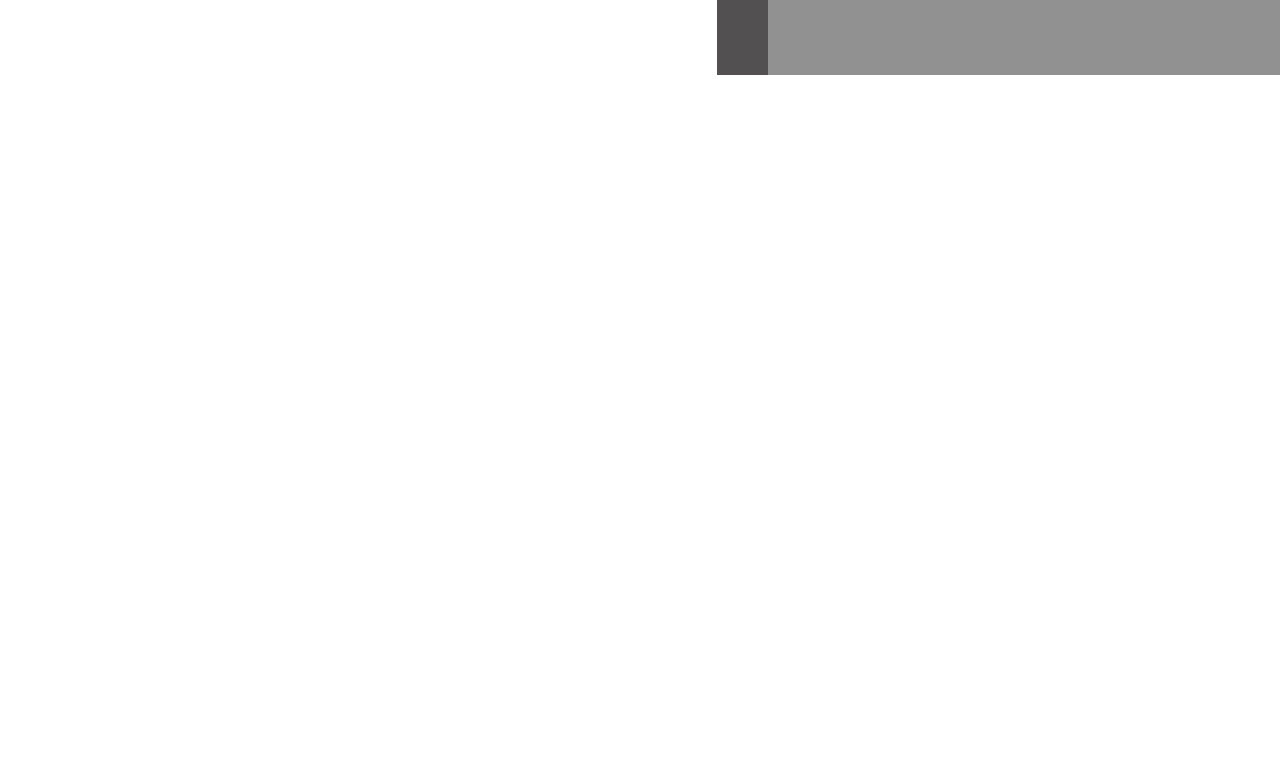
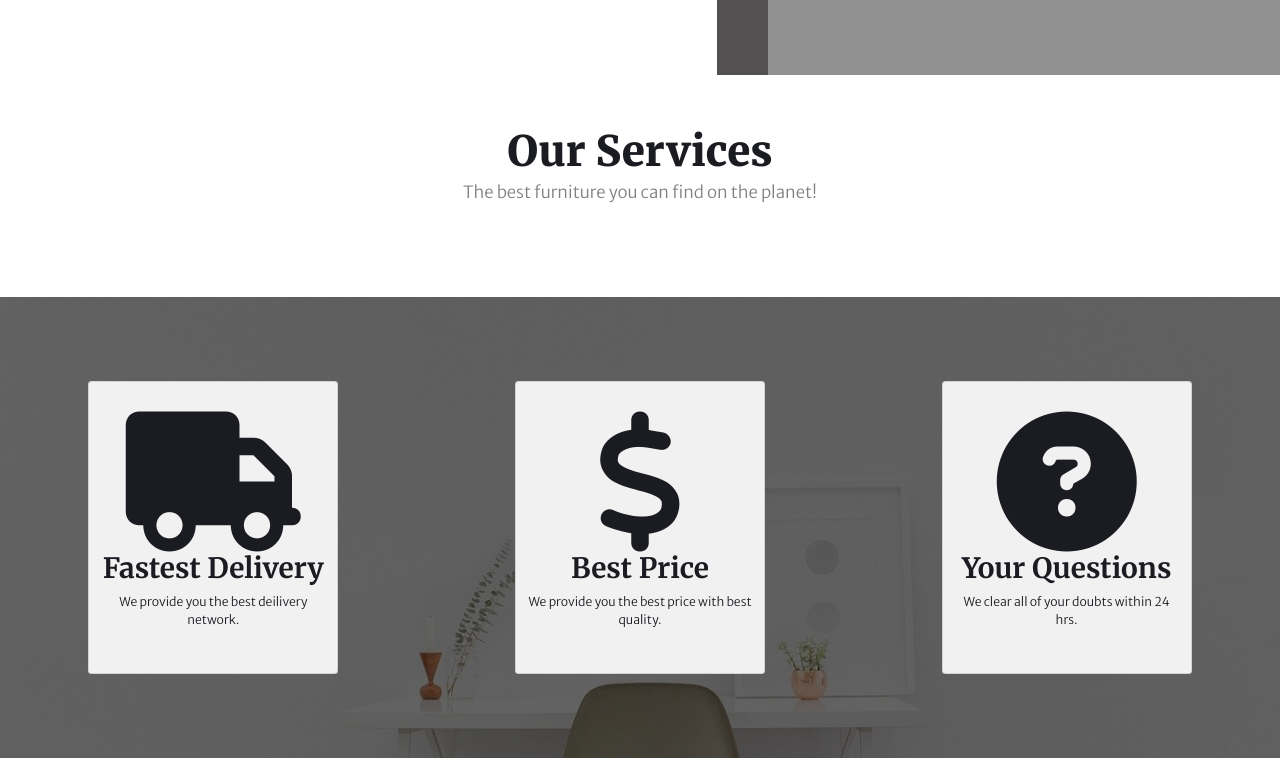
Before and after one commit to Nikzero6/WeboCode-Nikzero, a plain HTML site: page index.html in a window 1280 px wide. Shown: the part 583-1341 px from the top of the page. Before the commit the page ends 800 px from the top, so only its background shows below. Drawn offline with nearby package versions, Linux system fonts and the light colour scheme.

Commit message:
Complete service section

```diff
--- a/index.html
+++ b/index.html
@@ -25,7 +25,7 @@
 
 <body>
 
-  <section class="header">
+  <section id="header">
 
     <div class="backgroundHero"></div>
     <div class="backgroundHeroDark"></div>
@@ -65,7 +65,7 @@
       <div class="container">
           <div class="row hero">
               <div class="col-md-5 textHero">
-                  <h1>Designs for your <span class="brand-shade">Kom</span>fort</h1>
+                  <h1>Designs for your <span class="brand-shade">Kom</span>fort.</h1>
                   <p>Lorem ipsum dolor sit amet, consectetur adipiscing <br>
                       elit ut aliquam, purus sit amet luctus venenatis, <br>
                       lectus magna fringilla urna, porttitor rhoncus dolor <br>
@@ -80,6 +80,31 @@
   </section>
   <!-- End Hero Section -->
 
+  <!-- Services section -->
+  <section id="service">
+    <div class="main_content">
+			<h1>Our Services</h1>
+			<p>The best furniture you can find on the planet!</p>
+		</div>
+		<div class="cards">
+			<div class="card">
+				<i class="fa fa-truck" aria-hidden="true"></i>
+				<h2>Fastest Delivery</h2>
+				<p>We provide you the best deilivery network.</p>
+			</div>
+			<div class="card">
+				<i class="fa fa-usd" aria-hidden="true"></i>
+				<h2>Best Price</h2>
+				<p>We provide you the best price with best quality.</p>
+			</div>
+			<div class="card">
+				<i class="fa fa-question-circle" aria-hidden="true"></i>
+				<h2>Your Questions</h2>
+				<p>We clear all of your doubts within 24 hrs.</p>
+			</div>
+  </section>
+  <!-- End of services section -->
+
 </body>
 
 </html>
--- a/styles.css
+++ b/styles.css
@@ -10,6 +10,7 @@
 
     /* fonts */
     --mainFont: 'Merriweather Sans', sans-serif;
+    --boldFont: 'Merriweather', serif;
     --mainSize: 0.875rem;
     --fonts_hero: 3rem;
     --navSize: 1rem;
@@ -29,6 +30,10 @@ html, body {
   font-size: var(--mainSize);
 }
 
+h2 {
+  font-family: var(--boldFont);
+  font-weight: 700;
+}
 /* selectors */
 .brand-shade {
   color: #fff;
@@ -102,6 +107,7 @@ nav{
 }
 .textHero h1{
     font-size: var(--fonts_hero);
+    font-family: var(--boldFont);
     line-height: 4rem;
     font-weight: 900;
     color: var(--font_primary);
@@ -109,6 +115,63 @@ nav{
 
 .textHero p{
     color: var(--font_primary);
-    font-size: var(--fonts_default);
+    font-size: var(--mainSize);
     line-height: 1.5rem;
 }
+
+/*services section*/
+#service{
+  margin-top: 10rem;
+  width: 100%;
+	background-color: #fff;
+  text-align: center;
+}
+#service .main_content{
+	width: 100%;
+	height: 20vh;
+	display: flex;
+	flex-direction: column;
+	flex-wrap: wrap;
+}
+#service .main_content h1{
+  font-size: var(--fonts_hero);
+  font-family: var(--boldFont);
+  line-height: 2rem;
+  font-weight: 900;
+  color: var(--font_primary);
+	margin-bottom: 8px;
+}
+#service .main_content p{
+	font-family: var(--mainFont);
+  font-size: 1.2rem;
+	color: gray;
+  margin-top: 0.5rem;
+}
+#service .cards{
+	width: 100%;
+	height: auto;
+	background: linear-gradient(rgba(0,0,0,0.6),rgba(0,0,0,0.6)),url(images/Services-bg.jpg);
+	background-size: cover;
+	background-position: center;
+	display: flex;
+	flex-wrap: wrap;
+	justify-content: space-around;
+	align-items: center;
+
+}
+#service .cards .card{
+	width: 250px;
+	padding: 30px 12px;
+  margin: 6rem 0;
+	cursor: pointer;
+	transition: all .5s ease;
+	background-color: #f1f1f1;
+}
+#service .cards .card i{
+	font-size: 10rem;
+	/*color: #000;*/
+}
+#service .cards .card:hover{
+	background: linear-gradient(rgba(0,0,0,0.5),rgba(0,0,0,0.5));
+	transition: all .5s ease;
+}
```
